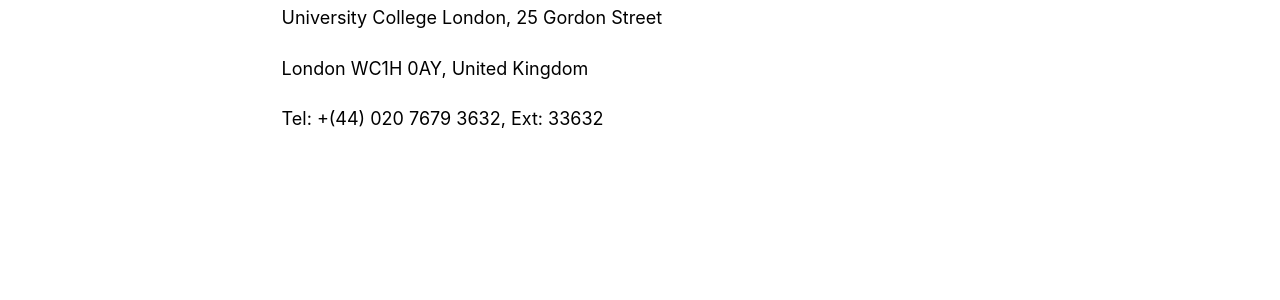
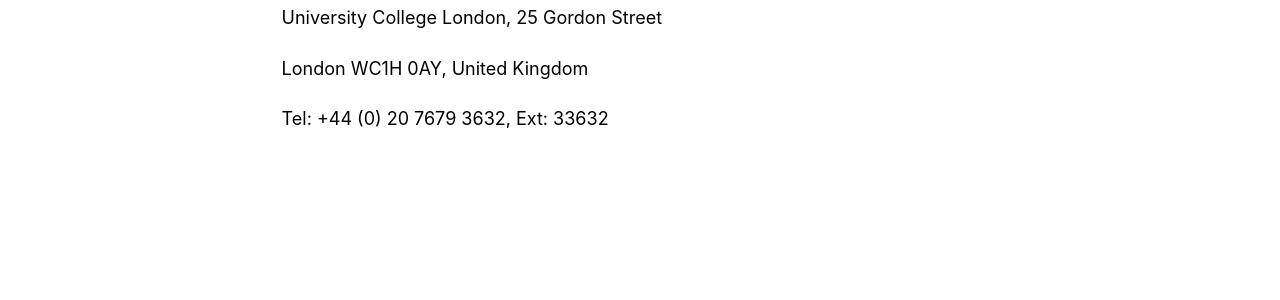
Before and after one commit to Masoud16ahm/Masoud16ahm.github.io, a Jekyll site: the page built from _pages/contact.md, in a window 1280 px wide. Shown: the part 413-713 px from the top of the page. Built offline with Jekyll 4.4.1, drawn with Linux system fonts in a browser that asks for light colours; a script bundle is joined from its source files by our own code; library files that are not in the unit come from our copies.

Commit message:
Update phone number format in contact page

```diff
--- a/_pages/contact.md
+++ b/_pages/contact.md
@@ -19,5 +19,5 @@
 
 London WC1H  0AY, United Kingdom
 
-Tel: +(44) 020 7679 3632,
+Tel: +44 (0) 20 7679 3632,
 Ext: 33632
```
